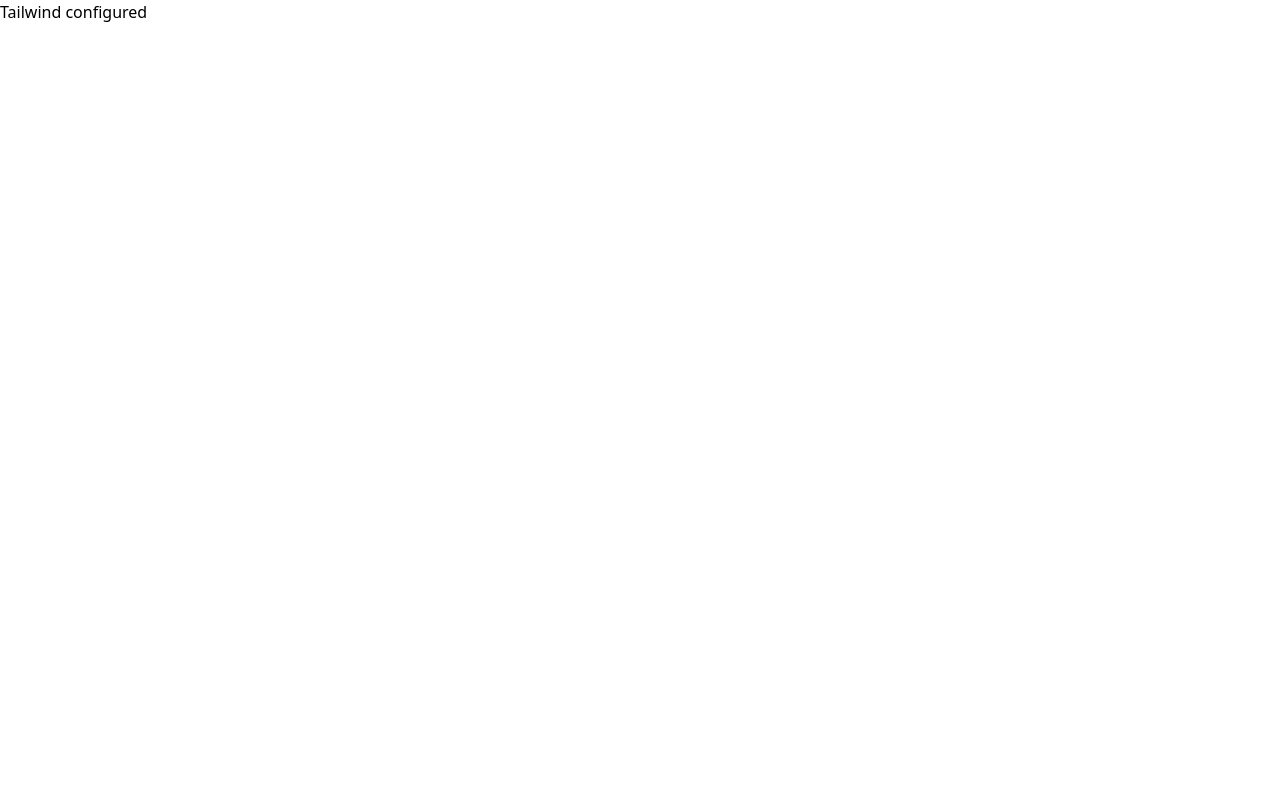
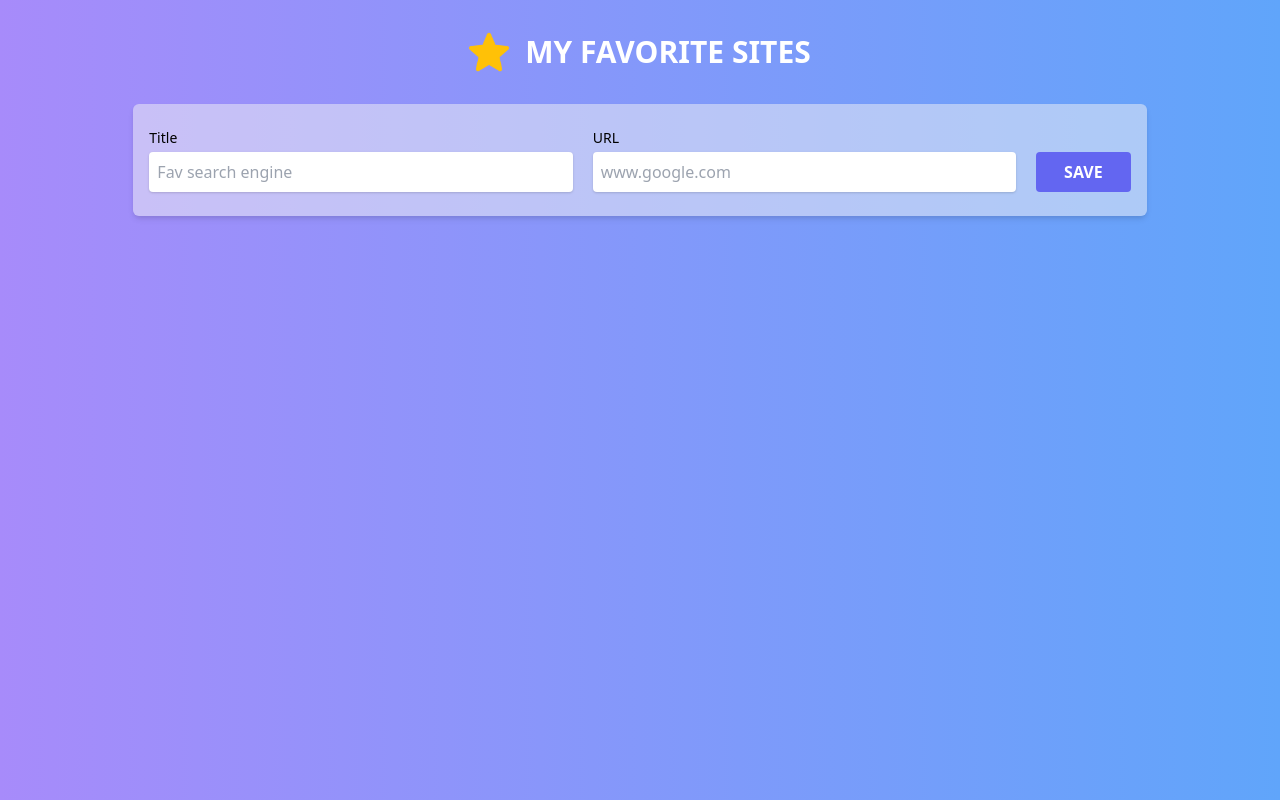
Before and after one commit to carolinamcc15/fav-sites, a React (Create React App) app: page / in a window 1280 px wide. Built offline with nearby package versions, Linux system fonts and the light colour scheme.

Commit message:
:sparkles: Add Form component

```diff
--- a/src/App.js
+++ b/src/App.js
@@ -1,6 +1,12 @@
+import Header from "./components/Header/Header"
+import Form from "./components/Form/Form";
+
 function App() {
   return (
-    <h1>Tailwind configured</h1>
+    <div className="flex flex-col items-center w-full min-h-screen px-3 py-6 md:p-8 m-0 bg-gradient-to-r from-purple-400 to-blue-400 ">
+      <Header />
+      <Form />
+    </div>
   );
 }
 
--- /dev/null
+++ b/src/components/Form/Form.jsx
@@ -0,0 +1,38 @@
+import { useState } from "react";
+
+const Form = () => {
+    const [favInput, setFavInput] = useState("");
+    const [urlInput, setUrlInput] = useState("");
+
+    const onChangeHandler = (e, setValue) => {
+        setValue(e.target.value);
+    }
+
+    const onSubmitHandler = (e) => {
+        e.preventDefault();
+
+        // API logic
+
+        setFavInput("");
+        setUrlInput("");
+    }
+
+    return (
+        <form className="flex flex-col md:flex-row md:justify-between md:items-end gap-5 bg-gray-100 bg-opacity-50 w-10/12 max-w-30 mt-8 px-4 py-6 rounded-md shadow-md" onSubmit = { onSubmitHandler }>
+                <div className="flex flex-col w-full">
+                    <label for="fav-name" className="text-sm">Title</label>
+                    <input id="fav-name" className="mt-1 p-2 focus:outline-none focus:ring focus:ring-indigo-300 rounded shadow"
+                        type="text" name="fav-name" onChange={ e => onChangeHandler(e, setFavInput) } placeholder="Fav search engine"/>
+                </div>
+                <div className="flex flex-col w-full">
+                    <label for="fav-name" className="text-sm">URL</label>
+                    <input className="mt-1 p-2 focus:outline-none focus:ring focus:ring-indigo-300 rounded shadow"
+                        type="url" name="fav-url" onChange={ e => onChangeHandler(e, setUrlInput) } placeholder="www.google.com"/>
+                </div>
+                <button className="px-7 py-2 bg-indigo-500 text-white font-semibold uppercase rounded hover:bg-indigo-600 transition duration-300"
+                    type="submit">Save</button>
+        </form>
+    )
+}
+
+export default Form
```
